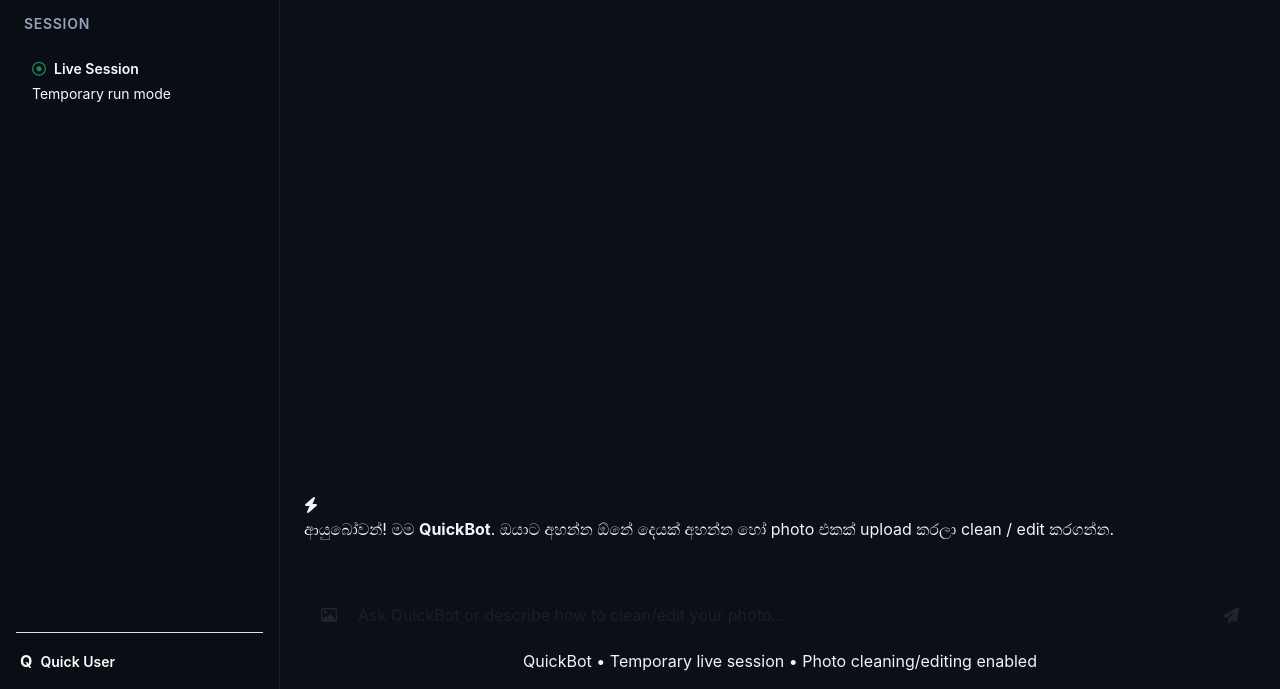
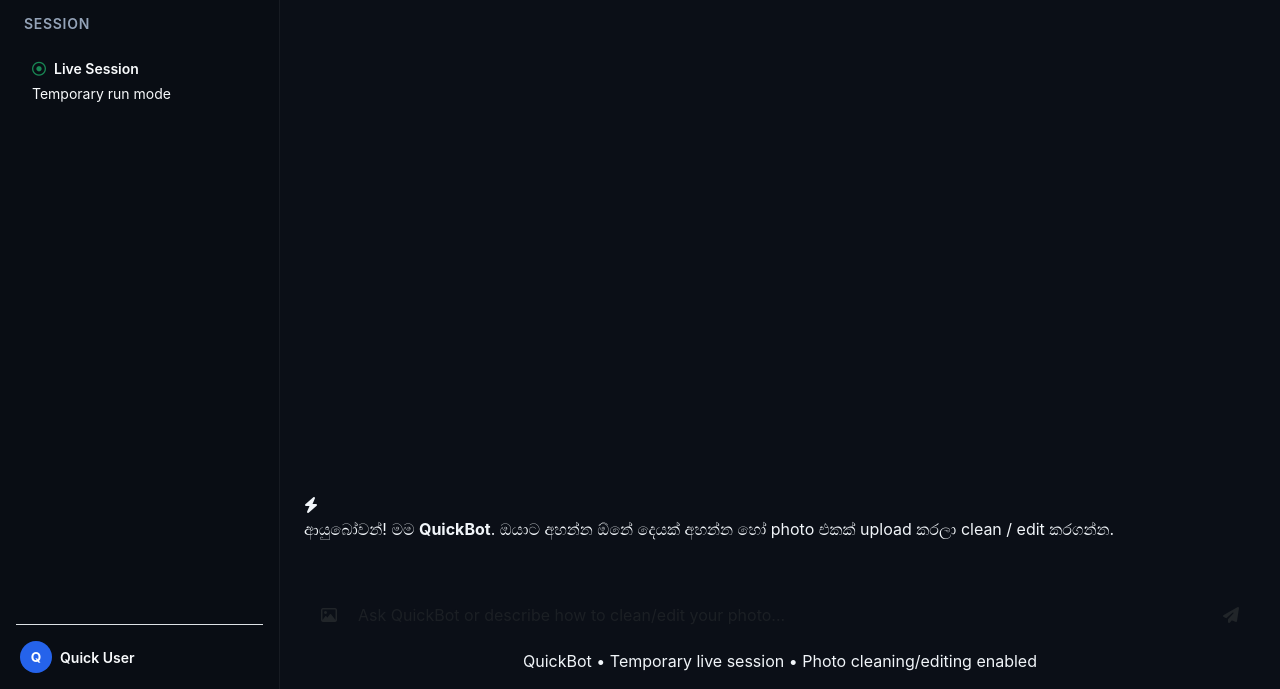
Before and after one commit to Prasanna-Perera/ChatBot, a plain HTML site: page index.html in a window 1280 px wide. Shown: the part 111-800 px from the top of the page. Drawn offline with nearby package versions, Linux system fonts and the light colour scheme; files that its build step writes are made by us from their sources; a script that the page names is missing.

Commit message:
add styles for avatar in QuickBot

```diff
--- a/style.css
+++ b/style.css
@@ -107,3 +107,10 @@ body {
 .qb-delete-chat-btn:hover {
     opacity: 1;
 }
+.qb-avatar-sm {
+    width: 32px;
+    height: 32px;
+    background-color: #2563eb;
+    color: #fff;
+    font-size: 0.85rem;
+}
```
